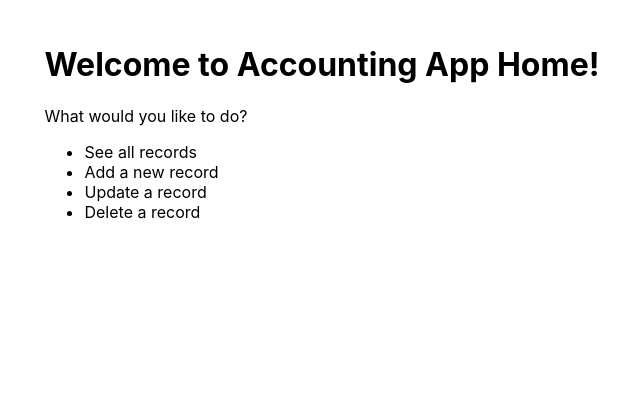
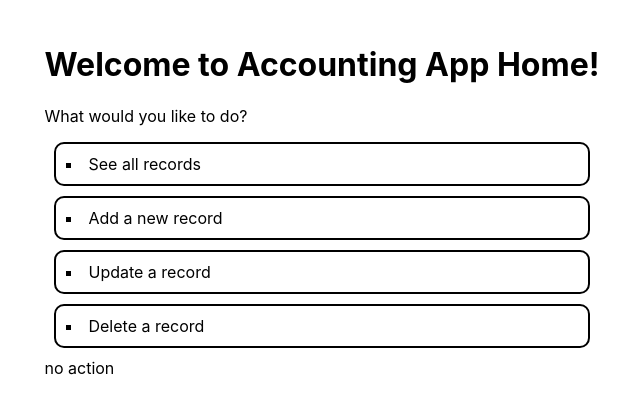
Before and after one commit to yorjofree/accounting-app-frontend, an Angular app: page / in a window 1280 px wide. Shown: the top 412 px of the page, without its empty margins (318-958 px from the left). Built offline with nearby package versions, Linux system fonts and the light colour scheme.

Commit message:
added action signal and switch-case to action-list.component

```diff
--- a/src/app/action-list/action-list.component.css
+++ b/src/app/action-list/action-list.component.css
@@ -0,0 +1,19 @@
+ul {
+    list-style-position: inside;
+    list-style-type: square;
+    margin: 0px;
+    padding: 0px;
+}
+
+li {
+    border-style: solid;
+    border-radius: 10px;
+    border-width: 2px;
+    margin: 10px;
+    padding: 10px;
+}
+
+li:hover {
+    cursor: pointer;
+    background-color: rgb(210, 210, 210);
+}
--- a/src/app/action-list/action-list.component.html
+++ b/src/app/action-list/action-list.component.html
@@ -1,6 +1,24 @@
 <ul>
-    <li>{{ record.get() }}</li>
-    <li>{{ record.post() }}</li>
-    <li>{{ record.update() }}</li>
-    <li>{{ record.delete() }}</li>
+    <li (click)="getRecords()">{{ record.get() }}</li>
+    <li (click)="postRecord()">{{ record.post() }}</li>
+    <li (click)="updateRecord()">{{ record.update() }}</li>
+    <li (click)="deleteRecord()">{{ record.delete() }}</li>
 </ul>
+
+@switch (action()) {
+    @case ('get') {
+        get record
+    }
+    @case ('post') {
+        post record
+    }
+    @case ('update') {
+        update record
+    }
+    @case ('delete') {
+        delete record
+    }
+    @default {
+        no action
+    }
+}
--- a/src/app/action-list/action-list.component.ts
+++ b/src/app/action-list/action-list.component.ts
@@ -13,4 +13,26 @@ export class ActionListComponent {
     update: signal('Update a record'),
     delete: signal('Delete a record')
   };
+
+  action = signal('no action');
+
+  getRecords(): void {
+    console.log('Changing state of action signal to "get"');
+    this.action.set('get');
+  }
+
+  postRecord(): void {
+    console.log('Changing state of action signal to "post"');
+    this.action.set('post');
+  }
+
+  updateRecord(): void {
+    console.log('Changing state of action signal to "update"');
+    this.action.set('update');
+  }
+
+  deleteRecord(): void {
+    console.log('Changing state of action signal to "delete"');
+    this.action.set('delete');
+  }
 }
```
